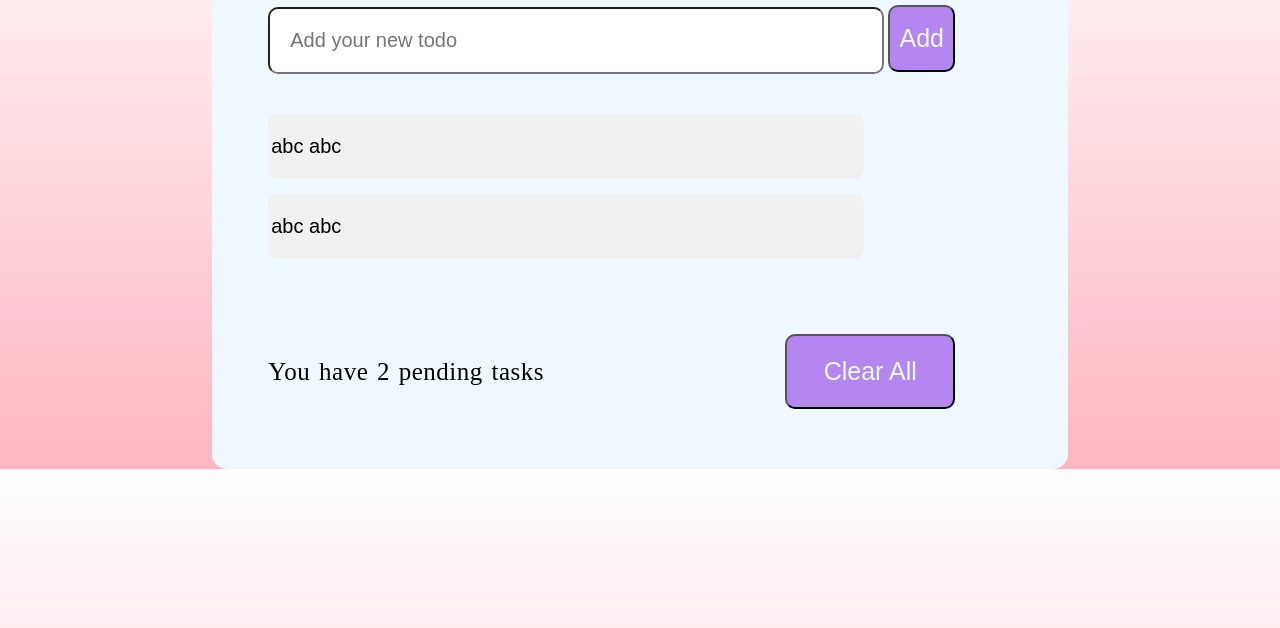
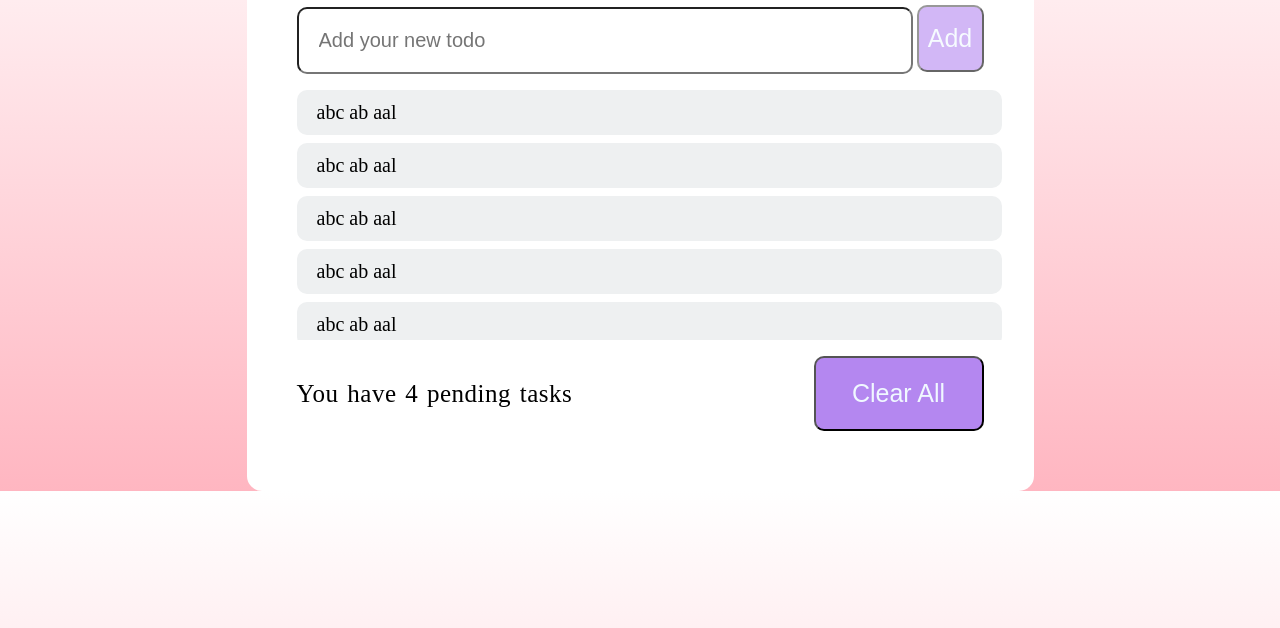
Before and after one commit to SachLinh/toDoApp, a plain HTML site: page index.html in a window 1280 px wide. Shown: the part 172-800 px from the top of the page. Drawn offline with Linux system fonts and the light colour scheme.

Commit message:
edit menu

```diff
--- /dev/null
+++ b/app.js
@@ -0,0 +1,12 @@
+const giaTriNhapVao = document.querySelector(".toDoApp_inputAdd .toDoApp_input");
+const nutAdd = document.querySelector(".toDoApp_inputAdd .toDoApp_add");
+giaTriNhapVao.onkeyup = ()=>{
+    let giaTri = giaTriNhapVao.value;
+    if(giaTri.trim() != 0)
+    {
+        nutAdd.classList.add("active");
+    }
+    else{
+        nutAdd.classList.remove("active");
+    }
+}
--- a/index.html
+++ b/index.html
@@ -14,6 +14,7 @@
 		<link rel="stylesheet" href="style.css" />
 	</head>
 	<body>
+		<script src="app.js"></script>
 		<div class="content">
 			<div class="toDoApp">
 				<h1>Todo App</h1>
@@ -25,19 +26,35 @@
 					/>
 					<button class="toDoApp_add">Add</button>
 				</div>
-				<div class="toDoApp_hienThi">
-					<ul>
-						<li>
-							<input type="text" value="abc abc" />
-						</li>
-						<li>
-							<input type="text" value="abc abc" />
-						</li>
-					</ul>
-				</div>
+				<ul class="toDoApp_list">
+					<li>
+						abc ab aal <span><i class="fas fa-trash"></i></span>
+					</li>
+					<li>
+						abc ab aal <span><i class="fas fa-trash"></i></span>
+					</li>
+					<li>
+						abc ab aal <span><i class="fas fa-trash"></i></span>
+					</li>
+					<li>
+						abc ab aal <span><i class="fas fa-trash"></i></span>
+					</li>
+					<li>
+						abc ab aal <span><i class="fas fa-trash"></i></span>
+					</li>
+					<li>
+						abc ab aal <span><i class="fas fa-trash"></i></span>
+					</li>
+					<li>
+						abc ab aal <span><i class="fas fa-trash"></i></span>
+					</li>
+					<li>
+						abc ab aal <span><i class="fas fa-trash"></i></span>
+					</li>
+				</ul>
 				<div class="toDoApp_dem">
 					<span class="toDoApp_text"
-						>You have <span id="number">2</span> pending tasks</span
+						>You have <span id="number">4</span> pending tasks</span
 					>
 					<button class="toDoApp_clearAll">Clear All</button>
 				</div>
--- a/style.scss
+++ b/style.scss
@@ -16,11 +16,11 @@ ul li {
 	list-style: none;
 }
 .toDoApp {
-	width: 800px;
+	width: 737px;
 	height: auto;
-	background-color: aliceblue;
+	background-color: white;
 	border-radius: 15px;
-	padding-left: 56.5px;
+	padding-left: 50px;
 	h1 {
 		margin-bottom: 20px;
 		padding-top: 75px;
@@ -42,25 +42,46 @@ ul li {
 		border-radius: 10px;
 		background-color: #b487f0;
 		color: aliceblue;
+		opacity: 0.6;
+		pointer-events: none;
 	}
-	&_add:hover {
-		background-color: #e44b93;
+	&_add.active {
+		// background-color: #e44b93;
+		opacity: 1;
+		pointer-events: auto;
 	}
-	&_hienThi {
-		margin-top: 40px;
-		margin-bottom: 60px;
+	&_list {
+		margin-left: -40px;
+		max-height: 250px;
+		overflow-y: auto;
+	}
+	&_list li {
+		height: 45px;
+		line-height: 45px;
+		padding-left: 20px;
+		position: relative;
+		background-color: rgb(238, 240, 241);
+		border-radius: 10px;
+		margin-bottom: 8px;
+		width: 685px;
+		cursor: default;
+		overflow: hidden;
 		font-size: 20px;
-		margin-left: -40px;
-		input {
+		span {
+			position: absolute;
+			right: -50px;
+			background-color: red;
+			color: black;
+			width: 45px;
+			text-align: center;
+			border-radius: 0px 5px 5px 0px;
+			cursor: pointer;
+			transition: 0.5s;
 			font-size: 20px;
-			padding-top: 20px;
-			padding-bottom: 20px;
-			width: 590px;
-			border-radius: 10px;
-			margin-bottom: 15px;
-			border: 1px solid #f0f0f0;
-			background-color: #f0f0f0;
 		}
+	}
+	&_list li:hover span {
+		right: 0px;
 	}
 	&_dem {
 		padding-bottom: 60px;
```
Also changed, not shown: style.css, 1 other file.
